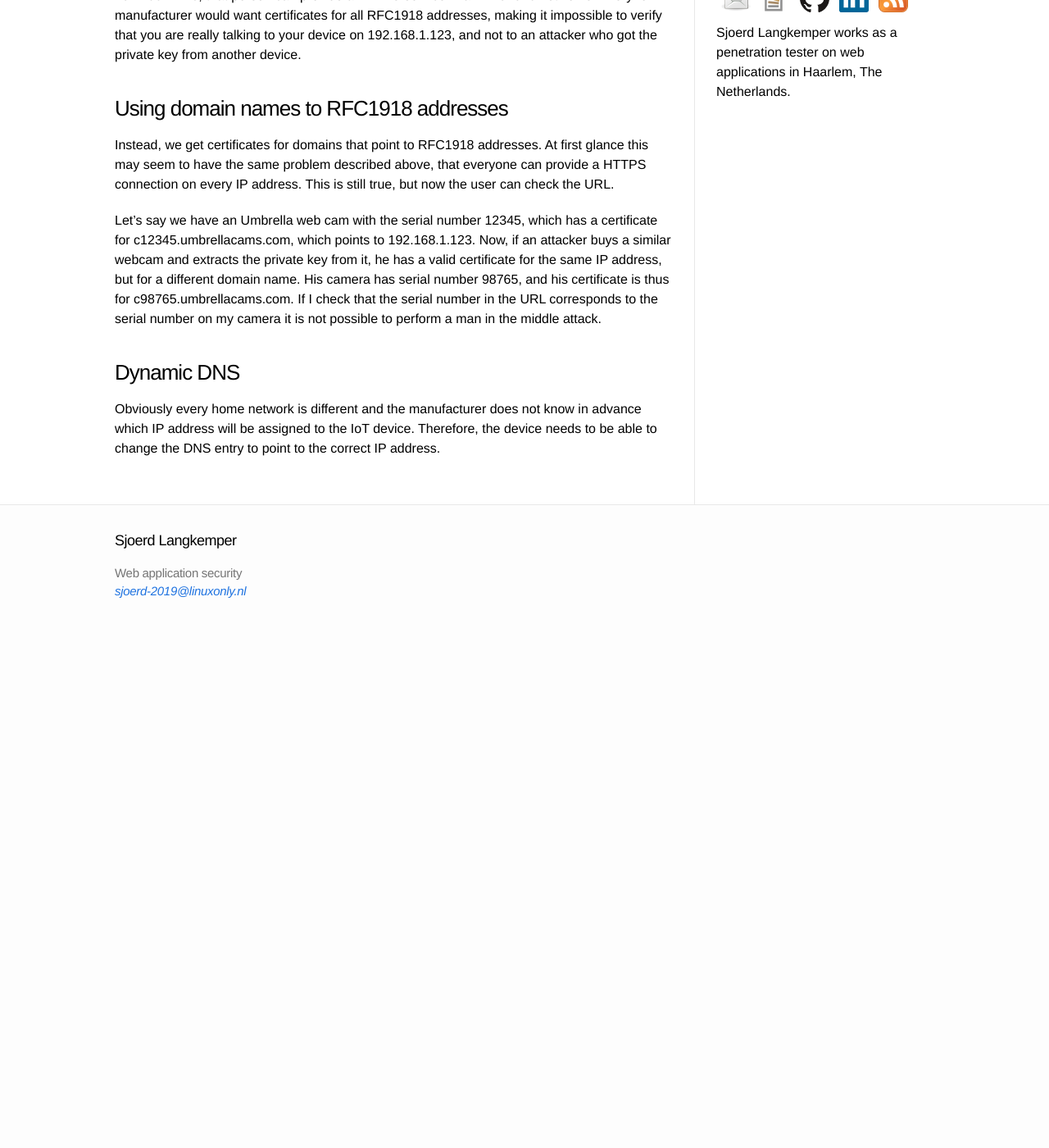
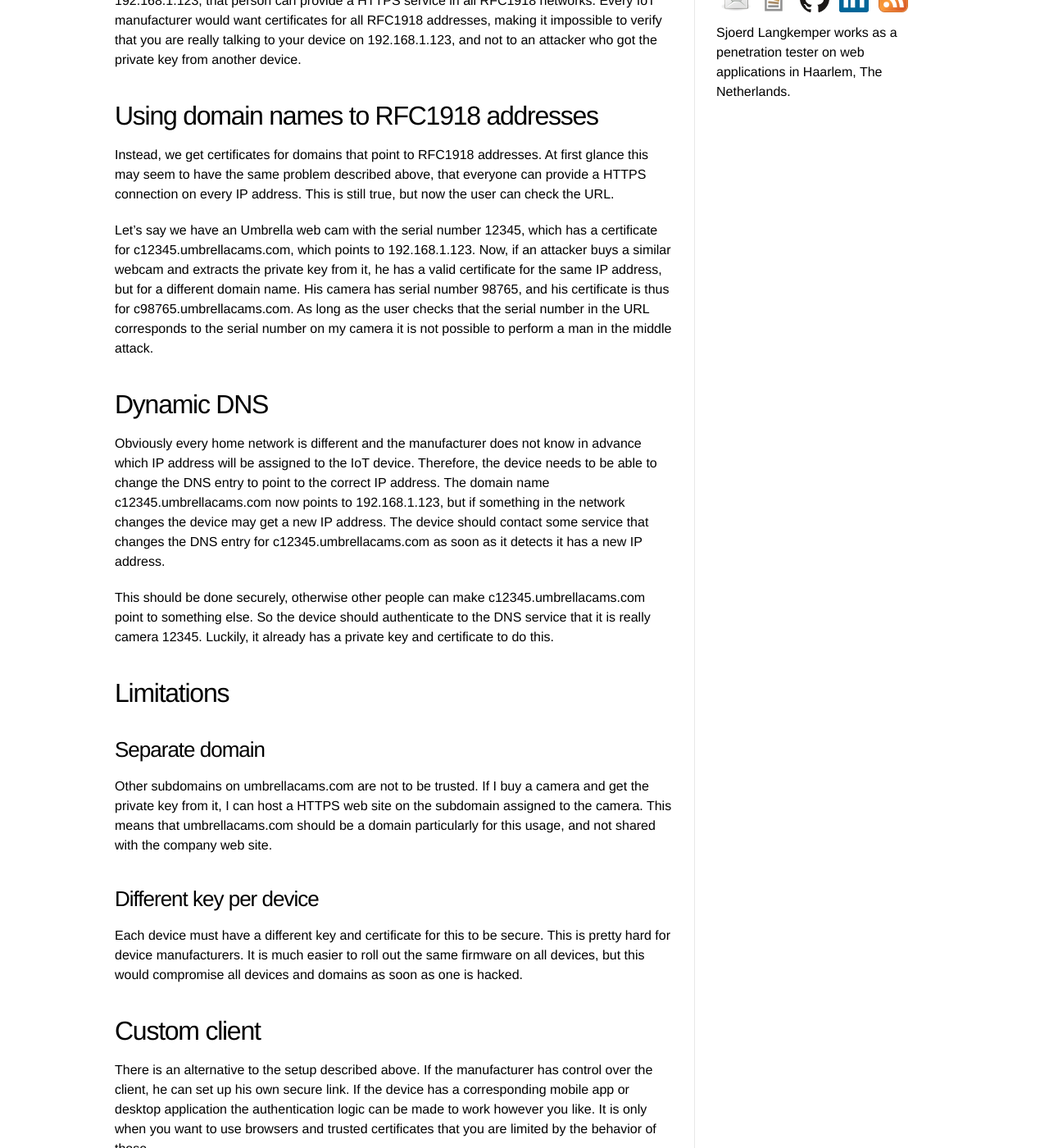
Before and after one commit to Sjord/Sjord.github.io, a Jekyll site: the page built from _posts/2019-02-17-a-method-for-tls-on-iot-devices.md, in a window 1280 px wide and 1400 px high, scrolled down 549 px. Shown: the whole window at 82% size. Built offline with Jekyll 4.4.1, drawn with Linux system fonts in a browser that asks for light colours; before the commit the page ends 1312 px from its top, so only the background shows below that; some of the changed text lies outside the part shown.

Commit message:
Expand post, add image

```diff
--- a/_posts/2019-02-17-a-method-for-tls-on-iot-devices.md
+++ b/_posts/2019-02-17-a-method-for-tls-on-iot-devices.md
@@ -1,23 +1,44 @@
 ---
 layout: post
 title: "A method to do TLS on IoT devices"
-thumbnail: todo-480.jpg
+thumbnail: phone-store-480.jpg
 date: 2019-07-31
 ---
 
-
 Consider a device with a web interface in a home network. It has an RFC1918 address like 192.168.1.123. How can we connect to this device using HTTPS using a trusted certificate?
 
-### RFC1918 certificates
+<!-- photo source: https://www.flickr.com/photos/usdagov/36372930581/ -->
+
+## RFC1918 certificates
 
 An obvious but incorrect solution would be to create a certificate for the IP address, 192.168.1.123. However, you won't find any certificate authority that gives you such a certificate, and for good reason. The IP address does not uniquely identify one host. In your network this IP address points to the correct device, but another network may have another device running on the same IP address. If a certificate authority gives someone a certificate for 192.168.1.123, that person can provide a HTTPS service in all RFC1918 networks. Every IoT manufacturer would want certificates for all RFC1918 addresses, making it impossible to verify that you are really talking to your device on 192.168.1.123, and not to an attacker who got the private key from another device.
 
-### Using domain names to RFC1918 addresses
+## Using domain names to RFC1918 addresses
 
 Instead, we get certificates for domains that point to RFC1918 addresses. At first glance this may seem to have the same problem described above, that everyone can provide a HTTPS connection on every IP address. This is still true, but now the user can check the URL.
 
-Let's say we have an Umbrella web cam with the serial number 12345, which has a certificate for c12345.umbrellacams.com, which points to 192.168.1.123. Now, if an attacker buys a similar webcam and extracts the private key from it, he has a valid certificate for the same IP address, but for a different domain name. His camera has serial number 98765, and his certificate is thus for c98765.umbrellacams.com. If I check that the serial number in the URL corresponds to the serial number on my camera it is not possible to perform a man in the middle attack.
+Let's say we have an Umbrella web cam with the serial number 12345, which has a certificate for c12345.umbrellacams.com, which points to 192.168.1.123. Now, if an attacker buys a similar webcam and extracts the private key from it, he has a valid certificate for the same IP address, but for a different domain name. His camera has serial number 98765, and his certificate is thus for c98765.umbrellacams.com. As long as the user checks that the serial number in the URL corresponds to the serial number on my camera it is not possible to perform a man in the middle attack.
 
-### Dynamic DNS
+## Dynamic DNS
 
-Obviously every home network is different and the manufacturer does not know in advance which IP address will be assigned to the IoT device. Therefore, the device needs to be able to change the DNS entry to point to the correct IP address.
+Obviously every home network is different and the manufacturer does not know in advance which IP address will be assigned to the IoT device. Therefore, the device needs to be able to change the DNS entry to point to the correct IP address. The domain name c12345.umbrellacams.com now points to 192.168.1.123, but if something in the network changes the device may get a new IP address. The device should contact some service that changes the DNS entry for c12345.umbrellacams.com as soon as it detects it has a new IP address.
+
+This should be done securely, otherwise other people can make c12345.umbrellacams.com point to something else. So the device should authenticate to the DNS service that it is really camera 12345. Luckily, it already has a private key and certificate to do this.
+
+## Limitations
+
+### Separate domain
+
+Other subdomains on umbrellacams.com are not to be trusted. If I buy a camera and get the private key from it, I can host a HTTPS web site on the subdomain assigned to the camera. This means that umbrellacams.com should be a domain particularly for this usage, and not shared with the company web site.
+
+### Different key per device
+
+Each device must have a different key and certificate for this to be secure. This is pretty hard for device manufacturers. It is much easier to roll out the same firmware on all devices, but this would compromise all devices and domains as soon as one is hacked.
+
+## Custom client
+
+There is an alternative to the setup described above. If the manufacturer has control over the client, he can set up his own secure link. If the device has a corresponding mobile app or desktop application the authentication logic can be made to work however you like. It is only when you want to use browsers and trusted certificates that you are limited by the behavior of those.
+
+## Conclusion
+
+With this setup it is possible to provide HTTPS that works in a browser and is properly secure.
```
Also changed, not shown: images/phone-store-480.jpg (added).
